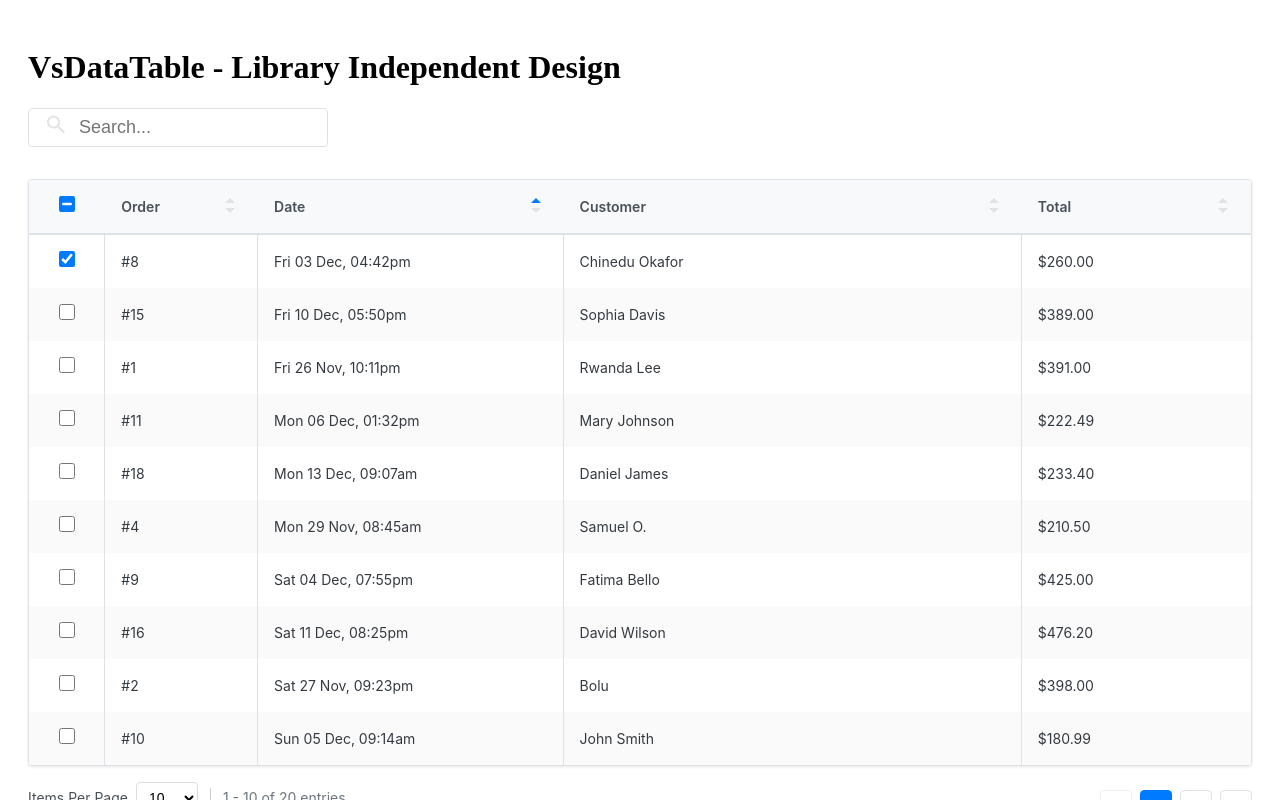
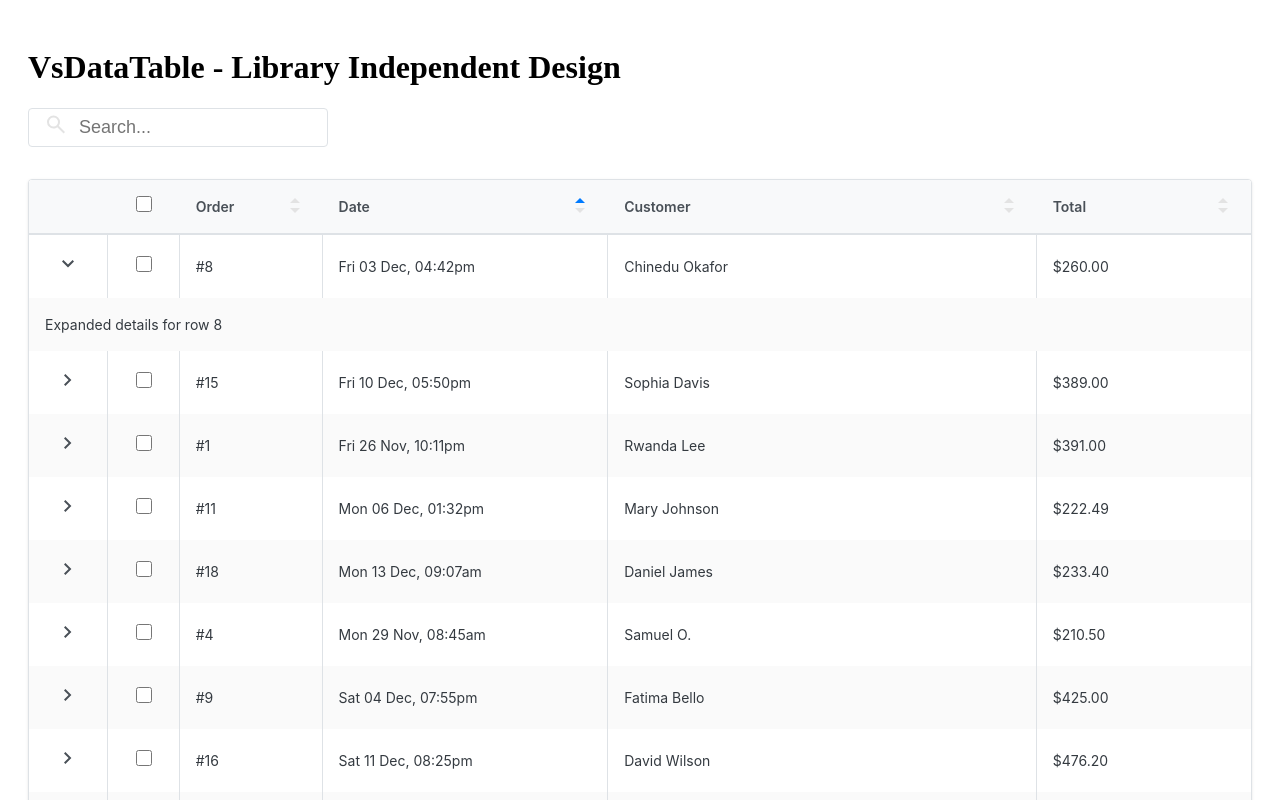
Before and after one commit to oregs/vs-datatable, a Vue app: page / in a window 1280 px wide. Both pictures are taken after a click on the element 67 px from the left and 261 px from the top of the page. Shown: the top 800 px of the page. Built offline with nearby package versions, Linux system fonts and the light colour scheme.

Commit message:
feat(table): add expandable row events with strict typing

```diff
--- a/src/App.vue
+++ b/src/App.vue
@@ -17,6 +17,10 @@
         @all-rows-selected="allRowsSelected"
         @rows-per-page-changed="handleRowsPerPage"
         :loading="false"
+        expandable
+        accordion
+        @expand-row="onExpandRow"
+        @collapse-row="onCollapseRow"
       >
         <template #cell-id="{ item }">#{{ item.id }}</template>
 
@@ -29,6 +33,12 @@
         </template>
 
         <template #cell-total="{ item }"> ${{ item.total.toFixed(2) }} </template>
+
+        <template #row-expanded="{ item }">
+          <div>
+            <p><strong>Role:</strong> {{ item }}</p>
+          </div>
+        </template>
       </VsDataTable>
       <!-- END VSBody -->
     </section>
@@ -56,6 +66,7 @@
 import { ref } from 'vue'
 // import VsDataTable from './index'
 import { VsDataTable } from './index'
+import type { ExpandEvent, CollapseEvent } from './index'
 
 /**
  * ----------------------------------------------------------------
@@ -84,7 +95,7 @@ import { VsDataTable } from './index'
   { id: 19, date: 'Tue 14 Dec, 11:53am', customer: 'Helen George', total: 325.6 },
   { id: 20, date: 'Wed 15 Dec, 07:39pm', customer: 'Anthony Clark', total: 410.8 },
 ])
-
+const expanded = ref<number[]>([])
 const loading = ref<boolean>(false)
 const sort = ref<any[]>([{ field: 'date', order: 'asc' }])
 const itemSelected = ref<any[]>([])
@@ -118,6 +129,20 @@ function fetchSortedData(payload: {
 
 const handleRowsPerPage = (rowsPerPage: number) => {
   console.log('RowsPerPage: ', rowsPerPage)
+}
+
+function onExpandRow({ row, index, rowId }: ExpandEvent) {
+  console.log("Expanded row:", row, index, rowId)
+  // Example: make API call here
+  // fetch(`/api/details/${rowId}`)
+  //   .then(res => res.json())
+  //   .then(data => {
+  //     console.log("Row details:", data)
+  //   })
+}
+
+function onCollapseRow({ row, index, rowId }: CollapseEvent) {
+  console.log("Collapsed row:", row, index, rowId)
 }
 
 /**
--- a/src/components/VsDataTable.vue
+++ b/src/components/VsDataTable.vue
@@ -24,6 +24,16 @@
         <table class="vs-table" :class="tableClass">
           <thead>
             <tr>
+              <!-- Expandable column header -->
+              <th v-if="expandable" class="vs-expand-column" style="width: 5%">
+                <!-- <button
+                  v-if="accordion"
+                  @click="$emit('update:expanded', [])"
+                  class="vs-expand-collapse-all"
+                >
+                  −
+                </button> -->
+              </th>
               <!-- Checkbox Column -->
               <th v-if="isItemSelectedControlled" class="vs-checkbox-column" style="width: 5%">
                 <div class="vs-checkbox">
@@ -138,6 +148,42 @@
                 ]"
                 @click="$emit('row-click', item, index)"
               >
+                <!-- Expand toggle cell -->
+                <td v-if="expandable" class="vs-expand-column" @click.stop>
+                  <button
+                    class="vs-expand-btn"
+                    type="button"
+                    :aria-expanded="isRowExpanded(item, index)"
+                    :aria-controls="`row-details-${getRowKey(item, index)}`"
+                    @click.stop="toggleRowExpansion(item, index)"
+                  >
+                    <!-- You can swap for an icon -->
+                    <span v-if="isRowExpanded(item, index)">
+                      <svg
+                        xmlns="http://www.w3.org/2000/svg"
+                        height="24px"
+                        viewBox="0 -960 960 960"
+                        width="24px"
+                        fill="#495057"
+                      >
+                        <path d="M480-345 240-585l56-56 184 183 184-183 56 56-240 240Z" />
+                      </svg>
+                    </span>
+                    <span v-else>
+                      <svg
+                        xmlns="http://www.w3.org/2000/svg"
+                        height="24px"
+                        viewBox="0 -960 960 960"
+                        width="24px"
+                        fill="#495057"
+                      >
+                        <path d="M504-480 320-664l56-56 240 240-240 240-56-56 184-184Z" />
+                      </svg>
+                    </span>
+                  </button>
+                </td>
+
+                <!-- Data Cells -->
                 <td v-if="isItemSelectedControlled" @click.stop class="vs-checkbox-column">
                   <div class="vs-checkbox">
                     <input
@@ -162,6 +208,22 @@
                   </slot>
                 </td>
               </tr>
+
+              <!-- Expanded Row -->
+              <!-- Expanded content -->
+              <template v-if="expandable">
+                <tr v-if="isRowExpanded(item, index)" class="vs-row-extendable">
+                  <td :colspan="totalColumns">
+                    <slot name="row-expand" :item="item" :index="index">
+                      <!-- default expanded content -->
+                      <div class="vs-expand-content">
+                        Expanded details for row
+                        {{ getRowId(item, index) }}
+                      </div>
+                    </slot>
+                  </td>
+                </tr>
+              </template>
             </template>
           </tbody>
         </table>
@@ -196,7 +258,6 @@
 
 <script setup lang="ts">
 import {
-  ref,
   computed,
   defineProps,
   defineEmits,
@@ -256,6 +317,9 @@ const {
   sortHelpers,
   searchQuery,
   onInputTyped,
+  isRowExpanded,
+  getRowId,
+  toggleRowExpansion,
 } = useDataTable(props, emit)
 
 const {
@@ -269,7 +333,7 @@ const {
 
 // Computed properties
 const totalColumns = computed(() =>
-  calculateTotalColumns(props.columns, isItemSelectedControlled.value)
+  calculateTotalColumns(props.columns, isItemSelectedControlled.value, props.expandable)
 )
 
 // Lifecycle hooks
@@ -338,4 +402,22 @@ onBeforeMount(() => {
 .vs-search-container {
   margin-bottom: var(--vs-spacing-md);
 }
+
+.vs-expand-column {
+  width: 40px;
+  text-align: center;
+}
+.vs-expand-btn {
+  background: transparent;
+  border: none;
+  cursor: pointer;
+  font-size: 1.1rem;
+}
+.vs-row-expanded {
+  background: #f9f9f9;
+}
+.vs-expanded-content {
+  padding: 1rem;
+  border-left: 3px solid #2d6cdf;
+}
 </style>
--- a/src/composables/useDataTable.ts
+++ b/src/composables/useDataTable.ts
@@ -4,6 +4,7 @@ import { useDataTablePagination } from '@/composables/useDataTablePagination'
 import { useDataTableRowsPerPage } from '@/composables/useDataTableRowsPerPage'
 import { useDataTableSearch } from '@/composables/useDataTableSearch'
 import { paginateRows } from '@/utils/datatable'
+import { useExpandable } from '@/composables/useExpandable'
 
 export function useDataTable<
     T extends (event: any, ...args: any[]) => void
@@ -12,7 +13,15 @@ export function useDataTable<
     const rowsPerPage = ref(props.serverOptions?.rowsPerPage ?? props.rowsPerPage)
     const searchQuery = ref<string>('')
 
-    const { processedRows, sortHelpers } = useDataTableSort(props, emit, page, rowsPerPage, searchQuery)
+    // const { toggleRowExpansion, isRowExpanded } = useExpandable<string | number>({
+    //   props: { modelValue: props.expanded },
+    //   emit: (event, payload) => emit(event as any, payload),
+    //   accordion: props.accordion ?? false,
+    // })
+
+    const { isRowExpanded, toggleRowExpansion, getRowId } = useExpandable(props, emit)
+
+    const { processedRows, sortHelpers } = useDataTableSort(props, emit, page, rowsPerPage, searchQuery, {isRowExpanded})
     const { totalRecords, recordRange, handlePageChange } = useDataTablePagination(props, emit, page, rowsPerPage, processedRows)
     const { handleRowsPerPage } = useDataTableRowsPerPage(props, emit, page, rowsPerPage)
     const { onInputTyped } = useDataTableSearch(emit, searchQuery)
@@ -39,5 +48,11 @@ export function useDataTable<
       //Search
       searchQuery,
       onInputTyped,
+
+      //Expanded
+      // toggleRowExpansion,
+      isRowExpanded,
+      toggleRowExpansion,
+      getRowId
     }
   }
--- a/src/composables/useDataTableSort.ts
+++ b/src/composables/useDataTableSort.ts
@@ -13,7 +13,10 @@ export function useDataTableSort<
   emit: T,
   page: Ref<number>,
   rowsPerPage: Ref<number>,
-  searchQuery: Ref<string>
+  searchQuery: Ref<string>,
+  payload: {
+    isRowExpanded: any
+  }
 ) {
   const vsInitialPage = ref<number>(1)
   const localSort = ref<Sort[]>(props.sort ?? [])
@@ -47,6 +50,11 @@ export function useDataTableSort<
         resultRows = sortArray(resultRows, activeSort.value)
       }
     }
+
+    resultRows.map(row => ({
+      ...row,
+      isExpanded: payload.isRowExpanded(row.id),
+    }))
 
     return resultRows
   })
--- /dev/null
+++ b/src/composables/useExpandable.ts
@@ -0,0 +1,147 @@
+import { ref, computed, type SetupContext } from 'vue'
+
+export function useExpandable(
+  props: { expanded?: (string | number)[]; accordion?: boolean; rowKey?: string | ((row: any, index: number) => string | number) },
+  emit: SetupContext['emit']
+) {
+  const internalExpanded = ref<(string | number)[]>([])
+
+  const expandedRows = computed<(string | number)[]>({
+    get: () => props.expanded ?? internalExpanded.value,
+    set: (val) => {
+      if (props.expanded !== undefined) {
+        emit('update:expanded', val)
+      } else {
+        internalExpanded.value = val
+      }
+    },
+  })
+
+  function getRowId(row: any, index: number): string | number {
+    if (typeof props.rowKey === 'function') return props.rowKey(row, index)
+    if (typeof props.rowKey === 'string' && row[props.rowKey] !== undefined) return row[props.rowKey]
+    return index
+  }
+
+  function isRowExpanded(row: any, index: number): boolean {
+    const rowId = getRowId(row, index)
+    return expandedRows.value.includes(rowId)
+  }
+
+  function toggleRowExpansion(row: any, index: number) {
+    const rowId = getRowId(row, index)
+    const isExpanded = expandedRows.value.includes(rowId)
+
+    let newExpanded: (string | number)[]
+
+    if (isExpanded) {
+      newExpanded = expandedRows.value.filter((id) => id !== rowId)
+      emit('collapse-row', { row, index, rowId })
+    } else {
+      newExpanded = props.accordion ? [rowId] : [...expandedRows.value, rowId]
+      emit('expand-row', { row, index, rowId })
+    }
+
+    expandedRows.value = newExpanded
+  }
+
+  return {
+    expandedRows,
+    isRowExpanded,
+    toggleRowExpansion,
+    getRowId,
+  }
+}
+
+
+
+
+
+
+
+
+
+
+
+// import { ref, watch } from "vue"
+
+// export interface ExpandableRowState<T> {
+//   isExpanded: boolean
+//   expandedData?: T
+// }
+
+// interface UseExpandableOptions<RowId, ExpandedType> {
+//   props: {
+//     modelValue?: RowId[] // external control for expanded rows
+//   }
+//   emit: (event: "update:modelValue" | "expand" | "collapse", payload: any) => void
+// }
+
+// export function useExpandable<RowId extends string | number, ExpandedType = unknown>(
+//   options: UseExpandableOptions<RowId, ExpandedType> & { accordion?: boolean }
+// ) {
+//   const { props, emit, accordion } = options
+//   const expandedRows = ref(new Map<RowId, ExpandableRowState<ExpandedType>>())
+
+//   function toggleRowExpansion(rowId: RowId, expandedData?: ExpandedType) {
+//     const current = expandedRows.value.get(rowId)
+
+//     if (current?.isExpanded) {
+//       expandedRows.value.delete(rowId)
+//       emit("collapse", rowId)
+//     } else {
+//       console.log('Accordion: ', accordion)
+//       if (accordion) {
+//         // collapse all before expanding
+//         expandedRows.value.clear()
+//       }
+//       expandedRows.value.set(rowId, { isExpanded: true, expandedData })
+//       emit("expand", { rowId, expandedData })
+//     }
+
+//     // emit("update:modelValue", Array.from(expandedRows.value.keys()))
+//   }
+
+//   function collapseRow(rowId: RowId) {
+//     if (expandedRows.value.has(rowId)) {
+//       expandedRows.value.delete(rowId)
+//       emit("collapse", rowId)
+//       emit("update:modelValue", Array.from(expandedRows.value.keys()))
+//     }
+//   }
+
+//   function collapseAll() {
+//     expandedRows.value.clear()
+//     emit("update:modelValue", [])
+//   }
+
+//   function isRowExpanded(rowId: RowId): boolean {
+//     return expandedRows.value.get(rowId)?.isExpanded ?? false
+//   }
+
+//   function getExpandedData(rowId: RowId): ExpandedType | undefined {
+//     return expandedRows.value.get(rowId)?.expandedData
+//   }
+
+//   // Sync when parent controls v-model
+//   watch(
+//     () => props.modelValue,
+//     (newVal) => {
+//       if (newVal) {
+//         expandedRows.value = new Map(newVal.map(id => [id, { isExpanded: true }]))
+//       } else {
+//         expandedRows.value.clear()
+//       }
+//     },
+//     { immediate: true }
+//   )
+
+//   return {
+//     expandedRows,
+//     toggleRowExpansion,
+//     collapseRow,
+//     collapseAll,
+//     isRowExpanded,
+//     getExpandedData,
+//   }
+// }
--- a/src/types/datatable.ts
+++ b/src/types/datatable.ts
@@ -24,8 +24,25 @@ export interface ServerOptions {
   [key: string]: any
 }
 
+export interface Row {
+  id: string | number
+  [key: string]: any
+}
+
+export interface ExpandEvent {
+  row: any
+  index: number
+  rowId: string | number
+}
+
+export interface CollapseEvent {
+  row: any
+  index: number
+  rowId: string | number
+}
+
 export interface DataTableProps {
-  rows?: any[]
+  rows?: Row[]
   itemSelected?: any[] | null
   tablename?: string
   sort?: Sort[]
@@ -52,6 +69,9 @@ export interface DataTableProps {
   maxVisiblePages?: number
   rowsPerPage?:number
   rowKey?: string | ((item: any, index: number) => string | number)
+  expanded?: (string | number)[]
+  expandable?: boolean
+  accordion?: boolean
 }
 
 export interface DataTableEmits {
@@ -71,6 +91,9 @@ export interface DataTableEmits {
   (event: 'table:before-mount'): void
   (event: 'data-loaded', data: any[]): void
   (event: 'data-error', error: any): void
+  (event: "update:expanded", value: (string | number)[]): void
+  (event: 'expand-row', payload: ExpandEvent): void
+  (event: 'collapse-row', payload: CollapseEvent): void
 }
 
 export interface RecordRange {
--- a/src/utils/datatable.ts
+++ b/src/utils/datatable.ts
@@ -55,8 +55,8 @@ export function isRowSelected(
  * @param hasCheckbox - Whether checkbox column is present
  * @returns Total number of columns
  */
-export function calculateTotalColumns(columns: Column[], hasCheckbox: boolean): number {
-  return columns.length + (hasCheckbox ? 1 : 0)
+export function calculateTotalColumns(columns: Column[], hasCheckbox: boolean, hasExtendable: boolean): number {
+  return columns.length + (hasCheckbox ? 1 : 0) + (hasExtendable ? 1 : 0)
 }
 
 /**
```
